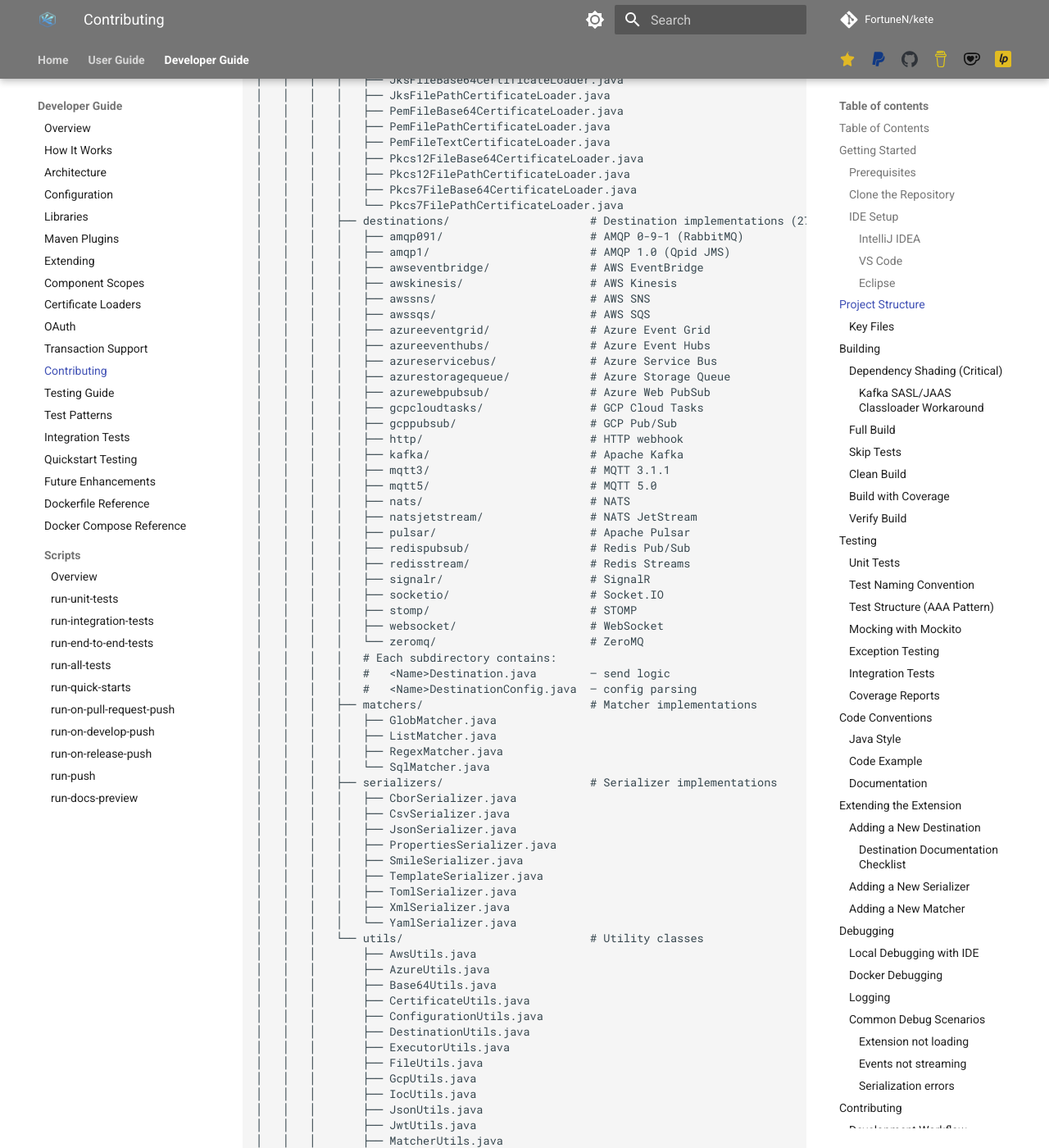
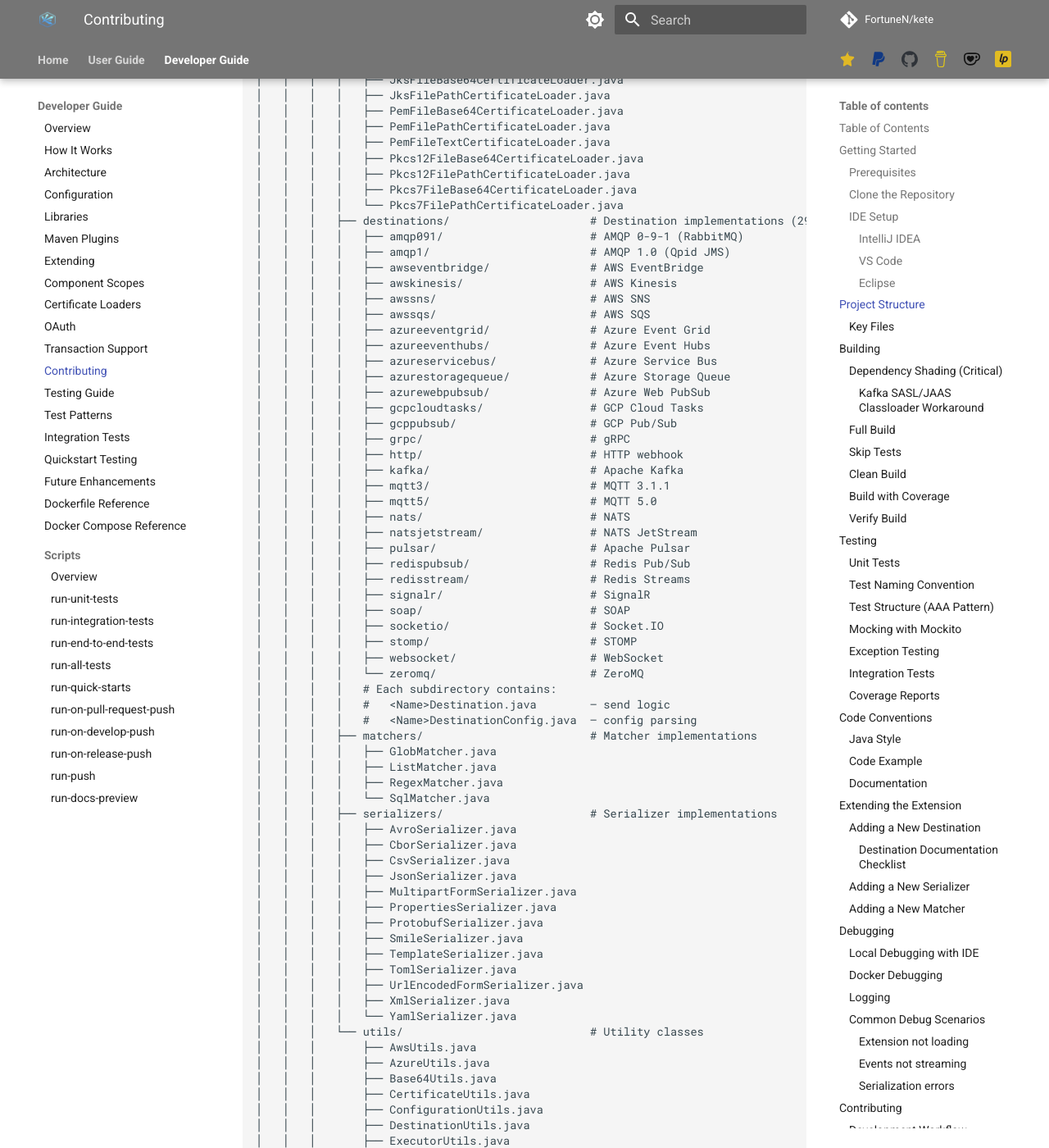
Before and after one commit to FortuneN/kete, an MkDocs documentation site: the page built from docs/developer-guide/development.md, in a window 1280 px wide and 1400 px high, scrolled down 2161 px. Shown: the whole window at 82% size. Built offline with MkDocs 1.6.1 and Material for MkDocs 9.7.7, drawn with Linux system fonts in a browser that asks for light colours; comment, search, counter and statistics services are not loaded; some of the changed text lies outside the part shown.

Commit message:
Docs audit: fix architecture/development counts, add gRPC/SOAP/Avro/Protobuf/Form serializers to trees, add DataStax to pulsar

```diff
--- a/docs/developer-guide/development.md
+++ b/docs/developer-guide/development.md
@@ -93,7 +93,7 @@ kete/
 │   │   │   │   ├── Pkcs12FilePathCertificateLoader.java
 │   │   │   │   ├── Pkcs7FileBase64CertificateLoader.java
 │   │   │   │   └── Pkcs7FilePathCertificateLoader.java
-│   │   │   ├── destinations/                     # Destination implementations (27 destinations)
+│   │   │   ├── destinations/                     # Destination implementations (29 destinations)
 │   │   │   │   ├── amqp091/                      # AMQP 0-9-1 (RabbitMQ)
 │   │   │   │   ├── amqp1/                        # AMQP 1.0 (Qpid JMS)
 │   │   │   │   ├── awseventbridge/               # AWS EventBridge
@@ -107,6 +107,7 @@ kete/
 │   │   │   │   ├── azurewebpubsub/               # Azure Web PubSub
 │   │   │   │   ├── gcpcloudtasks/                # GCP Cloud Tasks
 │   │   │   │   ├── gcppubsub/                    # GCP Pub/Sub
+│   │   │   │   ├── grpc/                         # gRPC
 │   │   │   │   ├── http/                         # HTTP webhook
 │   │   │   │   ├── kafka/                        # Apache Kafka
 │   │   │   │   ├── mqtt3/                        # MQTT 3.1.1
@@ -117,6 +118,7 @@ kete/
 │   │   │   │   ├── redispubsub/                  # Redis Pub/Sub
 │   │   │   │   ├── redisstream/                  # Redis Streams
 │   │   │   │   ├── signalr/                      # SignalR
+│   │   │   │   ├── soap/                         # SOAP
 │   │   │   │   ├── socketio/                     # Socket.IO
 │   │   │   │   ├── stomp/                        # STOMP
 │   │   │   │   ├── websocket/                    # WebSocket
@@ -130,13 +132,17 @@ kete/
 │   │   │   │   ├── RegexMatcher.java
 │   │   │   │   └── SqlMatcher.java
 │   │   │   ├── serializers/                      # Serializer implementations
+│   │   │   │   ├── AvroSerializer.java
 │   │   │   │   ├── CborSerializer.java
 │   │   │   │   ├── CsvSerializer.java
 │   │   │   │   ├── JsonSerializer.java
+│   │   │   │   ├── MultipartFormSerializer.java
 │   │   │   │   ├── PropertiesSerializer.java
+│   │   │   │   ├── ProtobufSerializer.java
 │   │   │   │   ├── SmileSerializer.java
 │   │   │   │   ├── TemplateSerializer.java
 │   │   │   │   ├── TomlSerializer.java
+│   │   │   │   ├── UrlEncodedFormSerializer.java
 │   │   │   │   ├── XmlSerializer.java
 │   │   │   │   └── YamlSerializer.java
 │   │   │   └── utils/                            # Utility classes
@@ -180,7 +186,7 @@ kete/
 │       │   │   ├── serializers/
 │       │   │   ├── tlsmaterial/
 │       │   │   └── utils/
-│       │   ├── integrationtests/                 # Integration tests (27 destinations)
+│       │   ├── integrationtests/                 # Integration tests (29 destinations)
 │       │   │   ├── amqp091destination/
 │       │   │   ├── amqp1destination/
 │       │   │   ├── awseventbridgedestination/
```
Also changed, not shown: other parts of docs/developer-guide/development.md (+2 -0 lines), docs/developer-guide/architecture.md (+5 -3 lines), docs/user-guide/destinations/pulsar.md (+1 -0 lines).
